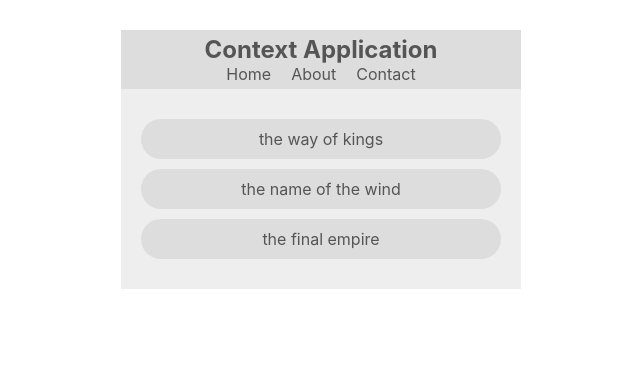
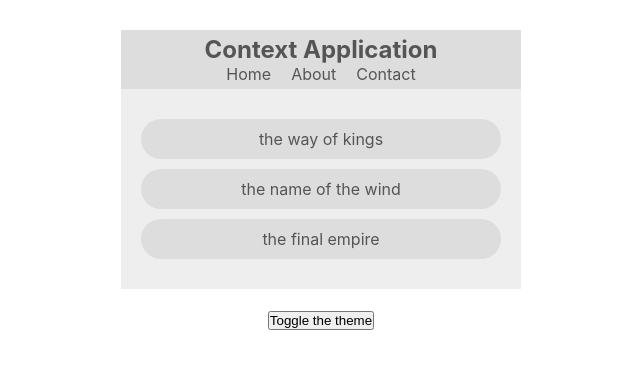
Before and after one commit to prateekinstillion/react-context-and-hooks, a React (Create React App) app: page / in a window 1280 px wide. Shown: the top 368 px of the page, without its empty margins (319-959 px from the left). Built offline with nearby package versions, Linux system fonts and the light colour scheme.

Commit message:
added the theme toggle button

```diff
--- a/src/App.js
+++ b/src/App.js
@@ -2,6 +2,7 @@
 import AppNavbar from "./components/AppNavbar";
 import BookList from "./components/BookList";
 import ThemeContextProvider from "./contexts/ThemeContext";
+import ThemeToggle from "./components/ThemeToggle";
 
 function App() {
   return (
@@ -9,6 +10,7 @@
       <ThemeContextProvider>
         <AppNavbar />
         <BookList />
+        <ThemeToggle />
       </ThemeContextProvider>
     </div>
   );
--- /dev/null
+++ b/src/components/ThemeToggle.js
@@ -0,0 +1,16 @@
+import React, { Fragment, Component } from "react";
+import { ThemeContext } from "../contexts/ThemeContext";
+
+class ThemeToggle extends Component {
+  static contextType = ThemeContext;
+  render() {
+    const { toggleTheme } = this.context;
+    return (
+      <Fragment>
+        <button onClick={toggleTheme}>Toggle the theme</button>
+      </Fragment>
+    );
+  }
+}
+
+export default ThemeToggle;
--- a/src/contexts/ThemeContext.js
+++ b/src/contexts/ThemeContext.js
@@ -17,9 +17,12 @@
       bg: "#555"
     }
   };
+  toggleTheme = () => this.setState({ isLightTheme: !this.state.isLightTheme });
   render() {
     return (
-      <ThemeContext.Provider value={{ ...this.state }}>
+      <ThemeContext.Provider
+        value={{ ...this.state, toggleTheme: this.toggleTheme }}
+      >
         {this.props.children}
       </ThemeContext.Provider>
     );
```
